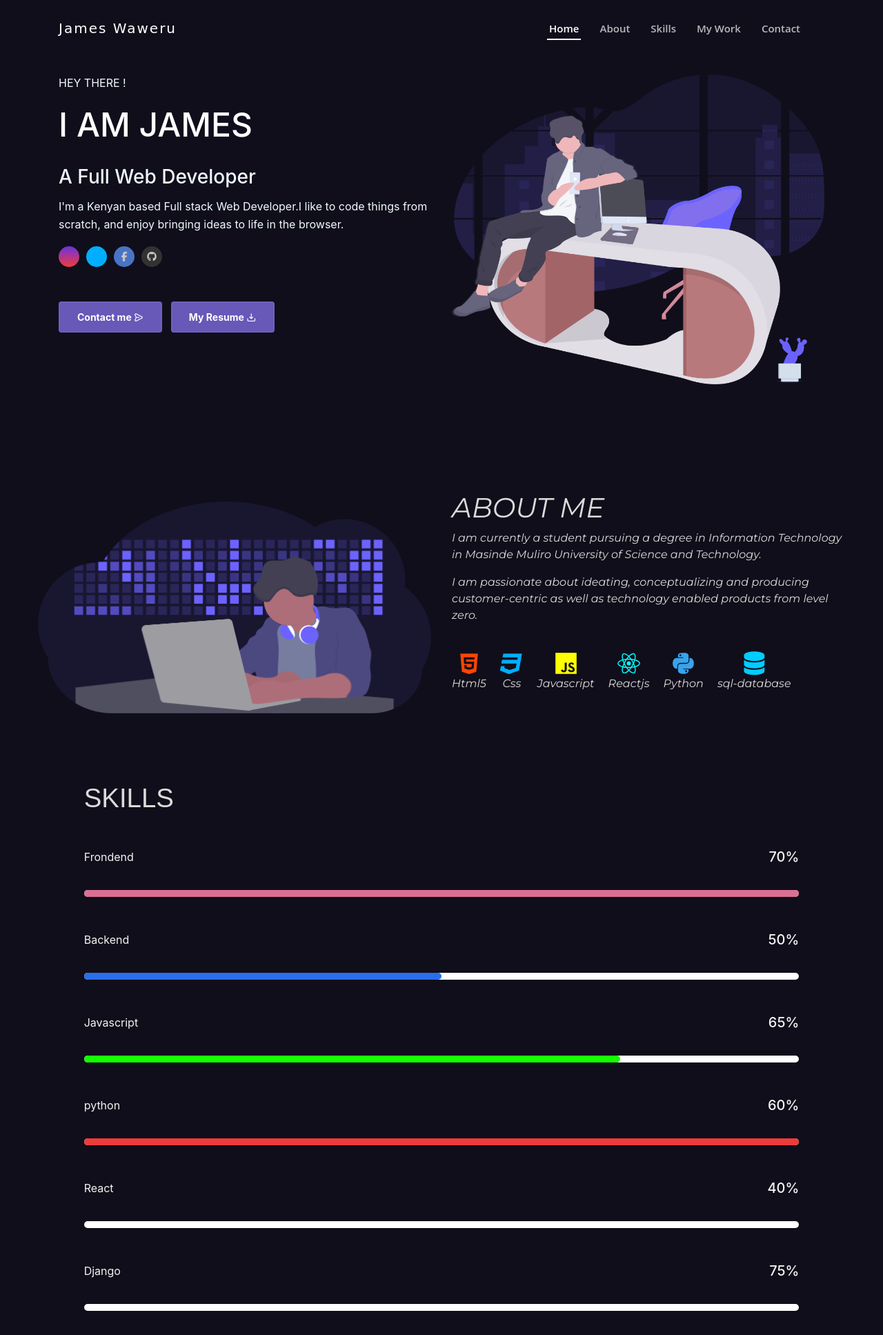
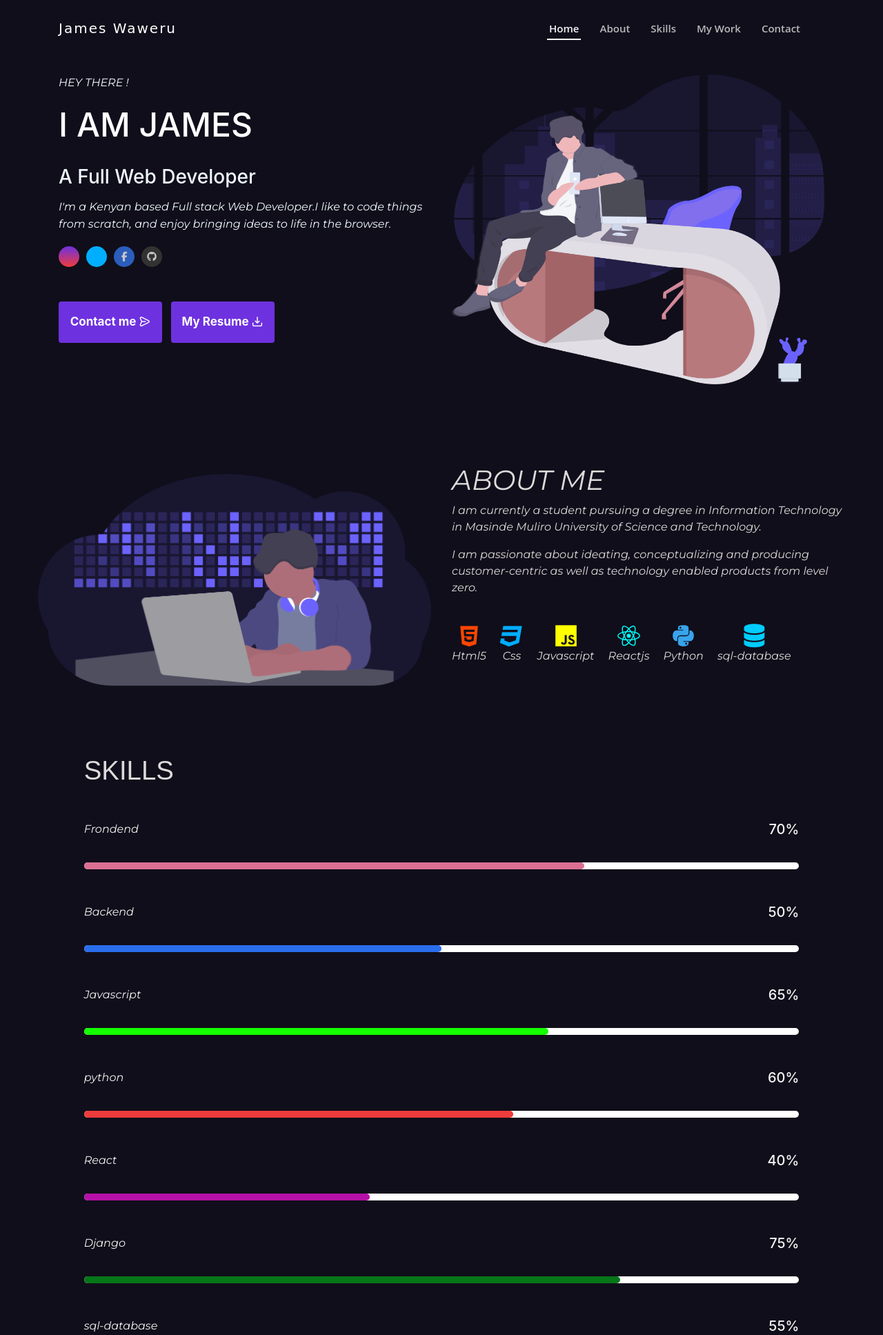
Before and after one commit to xiaoAllen1/DjangoPortfolioPractice, a Django app: page / in a window 1280 px wide. Shown: the top 1935 px of the page at 69% size. Run offline with Django 3.2, Linux system fonts and the light colour scheme; data comes from the database, SQL or seed files in the repository; some libraries are stand-ins or nearby versions; some web fonts are replaced.

Commit message:
portfolioghkmkml

```diff
--- a/static/css/main.css
+++ b/static/css/main.css
@@ -88,6 +21,51 @@
 a {
     text-decoration: none !important;
 }
+
+#preloader {
+    position: fixed;
+    top: 0;
+    left: 0;
+    right: 0;
+    bottom: 0;
+    z-index: 9999;
+    overflow: hidden;
+    background: #fff;
+}
+
+#preloader:before {
+    content: "";
+    position: fixed;
+    top: calc(50% - 30px);
+    left: calc(50% - 30px);
+    border: 6px solid #5846f9;
+    border-top-color: #e7e4fe;
+    border-radius: 50%;
+    width: 60px;
+    height: 60px;
+    -webkit-animation: animate-preloader 1s linear infinite;
+    animation: animate-preloader 1s linear infinite;
+}
+
+@-webkit-keyframes animate-preloader {
+    0% {
+        transform: rotate(0deg);
+    }
+    100% {
+        transform: rotate(360deg);
+    }
+}
+
+@keyframes animate-preloader {
+    0% {
+        transform: rotate(0deg);
+    }
+    100% {
+        transform: rotate(360deg);
+    }
+}
+
+
 /* s */
 
 #header {
@@ -313,7 +293,26 @@
         padding: 6px 18px;
     }
 }
-    /* Mobile Navigation */
+
+.changed {
+    /* position: fixed;
+    right: 50px;
+    top: 18px;
+    z-index: 9998;
+    border: 0; */
+    background: none;
+    font-size: 20px;
+    transition: all 0.4s;
+    outline: none !important;
+    line-height: 1;
+    cursor: pointer;
+    text-align: right;
+    margin: 0;
+    padding: 0;
+    line-height: 1;
+    font-weight: 400;
+    letter-spacing: 2px;
+}
 
 .mobile-nav-toggle {
     position: fixed;
@@ -464,21 +456,29 @@
 }
 
 .initial-0 button {
-        height: 45px;
+    height: 60px !important;
     border-radius: 4px;
-        border: 2px solid hsl(250, 42%, 56%);
+    border: none;
     width: 150px;
-        background: #6858b8;
-        font-size: 14px;
+    background: #6e31df;
+    font-size: 17px;
     color: white;
+    padding: 0 !important;
+    margin: 0;
     font-weight: 700;
     cursor: pointer;
     outline: none;
     transition: .8s;
 }
 
+.initial-0 uil {
+    margin-left: 5px;
+    font-size: 14px;
+}
+
 .initial-0 button:hover {
     background: rgb(58, 39, 139);
+    border: none !important;
     /* color: black !important; */
 }
 
@@ -506,7 +508,7 @@
 }
 
 .its-me {
-        margin-top: 140px;
+    margin-top: 100px;
 }
 
 .about .container {
@@ -597,6 +599,7 @@
 #one {
     height: 10px;
     background: palevioletred;
+    width: 70%;
     border-radius: 30px;
 }
 
@@ -609,13 +612,14 @@
 
 #three {
     height: 10px;
-        width: 75%;
+    width: 65%;
     background: #15ff00;
     border-radius: 30px;
 }
 
 #four {
     height: 10px;
+    width: 60%;
     background: #ee3b3b;
     border-radius: 30px;
 }
@@ -624,6 +628,20 @@
     height: 10px;
     width: 55%;
     background: #e9b50a;
+    border-radius: 30px;
+}
+
+#six {
+    height: 10px;
+    width: 40%;
+    background: #b610a8;
+    border-radius: 30px;
+}
+
+#seven {
+    height: 10px;
+    width: 75%;
+    background: #067719;
     border-radius: 30px;
 }
 
@@ -813,6 +824,10 @@
     background: #2a6eec !important;
 }
 
+.fa-facebook-f {
+    background: #2b5dbb !important;
+}
+
 .footing {
     margin-top: 50px !important;
     max-width: 1200px;
@@ -969,9 +980,11 @@
 
 #big {
     font-size: 20px;
+    font-family: 'Montserrat', sans-serif !important;
 }
 
-    .icons i {
+.icons i,
+ion-icon {
     cursor: pointer;
 }
 
@@ -1266,16 +1251,79 @@
         right: 140px !important;
         bottom: 180px;
     }
+    .main-button {
+        margin-top: 100px!important;
     }
-    /* body,
-h1,
-p,
-h2,
-h3,
-h4,
-h5,
-h6 {
-    color: black !important;
-} */
+    .navi {
+        padding-left: 0 !important;
+    }
+    .initial-0 h1 {}
+}
 
-    ss
+p {
+    font-family: 'Montserrat', sans-serif !important;
+}
+
+.change-theme {
+    /* color: hsl( 250, 8%, 15%) !important; */
+    color: white !important;
+}
+
+body.dark-theme {
+    background-color: #f8feff !important;
+    transition: all .5s ease!important;
+}
+
+body.dark-theme .initial-6 {
+    background: #faffff !important;
+    transition: all .5s ease!important;
+}
+
+body.dark-theme .navbur {
+    background: #f8feff !important;
+    transition: all .5s ease!important;
+}
+
+body.dark-theme h1,
+body.dark-theme a,
+body.dark-theme h2,
+body.dark-theme h3,
+body.dark-theme p,
+body.dark-theme h3,
+body.dark-theme h4,
+body.dark-theme h5,
+body.dark-theme h6 {
+    color: #000000 !important;
+}
+
+body.dark-theme .change-theme {
+    color: #070707 !important;
+}
+
+body.dark-theme .icofont-navigation-menu {
+    color: #222222 !important;
+}
+
+body.dark-theme .active {
+    color: #6e31df !important;
+}
+
+body.dark-theme .nav-menu a:hover,
+body.dark-theme .nav-menu .active>a,
+body.dark-theme .nav-menu li:hover>a {
+    color: #5846f9 !important;
+    text-decoration: none !important;
+}
+
+body.dark-theme .navbur.scrolled {
+    background: #dffaf9 !important;
+    transition: background-color 200ms linear;
+}
+
+body.dark-theme .contact-info #io {
+    color: rgb(46, 45, 45) !important;
+}
+
+body.dark-theme .contact-info #io {
+    color: rgb(46, 45, 45) !important;
+}
```
Also changed, not shown: other parts of static/css/main.css (+35 -144 lines). Lines whose indentation alone changed are shown as unchanged.
